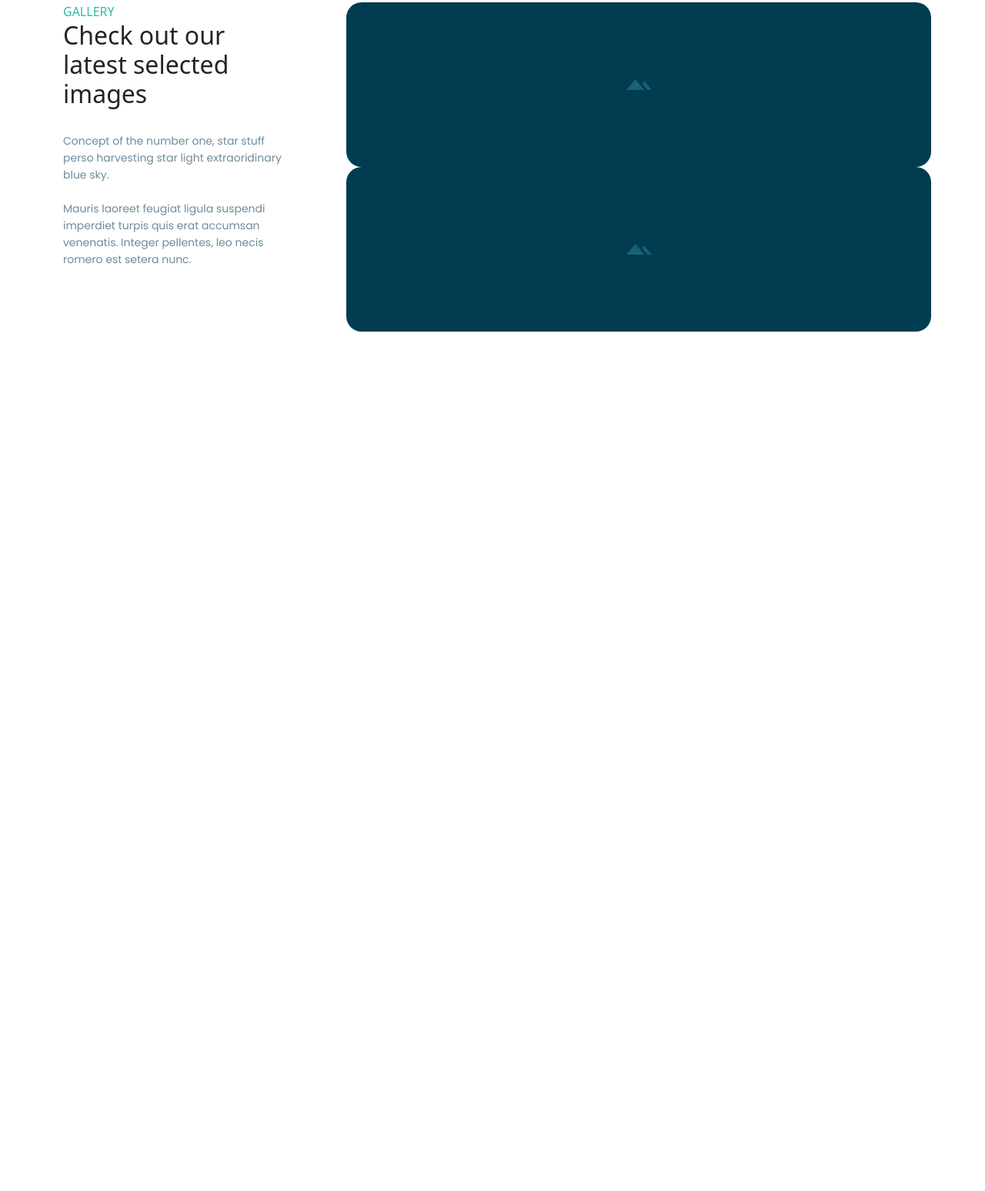
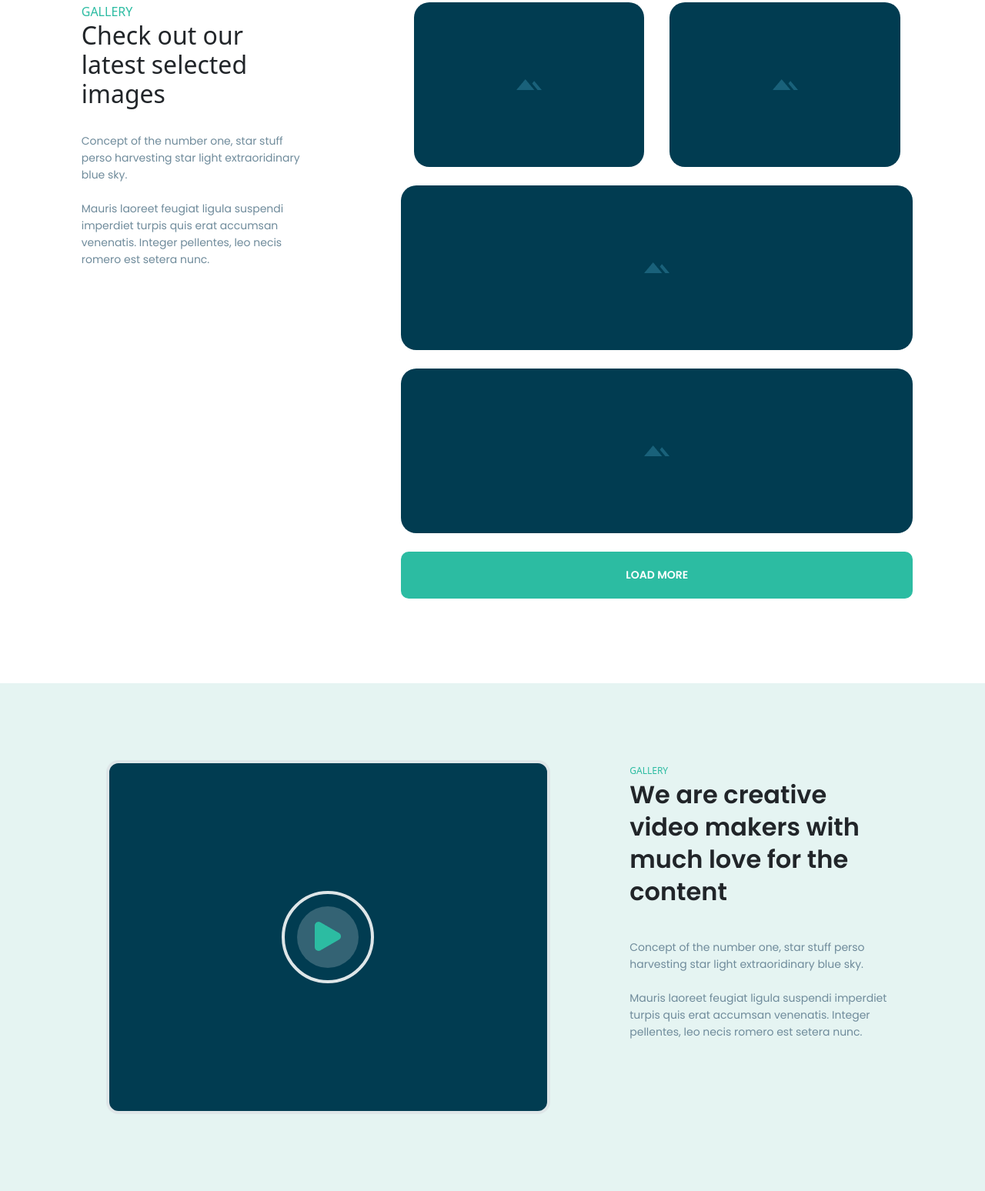
Before and after one commit to Abbos782/hella, a plain HTML site: page index.html in a window 1280 px wide. Shown: the part 2312-3860 px from the top of the page at 77% size. Before the commit the page ends 2793 px from the top, so only its background shows below. Drawn offline with Linux system fonts and the light colour scheme; a web font is replaced by a local one.

Commit message:
video section add

```diff
--- a/css/main.scss
+++ b/css/main.scss
@@ -228,10 +228,12 @@
     }
     .boxs{
         .box{
+            // margin: 20px;
             background-color: #013C51;
-            width: 100%;
+            width: 45%;
             height: 100%;
             border-radius: 20px;
+            justify-content: space-between;
             img{
                 display: flex;
                 justify-content: center;
@@ -241,3 +243,72 @@
         }
     }
 }
+.video{
+    background: #E5F4F2;
+    padding: 100px 0;
+
+        .video__box{
+            width: 90%;
+            background-color: #013C51;
+            height: 460px;
+            border: 4px solid rgba(255, 255, 255, 0.87);
+            border-radius: 16px;
+            display: flex;
+            justify-content: center;
+            align-items: center;
+            .line{
+                width: 120px;
+                height: 120px;
+                border-radius: 50%;
+                // background-color: #fff;
+                border: 4px solid rgba(255, 255, 255, 0.87);
+                display: flex;
+                justify-content: center;
+                align-items: center;
+
+               .cercul{
+                   background-color: #346374;
+                   width: 80px;
+                   height: 80px;
+                   border-radius: 50%;
+
+                   .play{
+                margin-top: 20px;
+                display: flex;
+                justify-content: center;
+                align-items: center;
+                   img{
+
+                    text-align: center;
+                    align-items: center;
+                   }
+
+               }
+
+
+            }
+        }
+
+}
+.video__text{
+
+    a{
+       color: #2CBCA2;
+       font-size: 12px;
+       line-height: 18px;
+       text-decoration: none;
+    }
+    h2{
+        margin: 0;
+        width: 85%;
+        font-family: Poppins;
+        font-style: normal;
+        font-weight: 600;
+        font-size: 32px;
+        line-height: 42px;
+    }
+    p{
+        margin: 40px 0;
+    }
+}
+}
--- a/index.html
+++ b/index.html
@@ -195,20 +195,55 @@
 
                             Mauris laoreet feugiat ligula suspendi imperdiet turpis quis erat accumsan venenatis. Integer pellentes, leo necis romero est setera nunc.</p>
                  </div>
-                 <div class="col-lg-8">
-                     <div class="row  boxs">
-                         <div class="col-lg-5 box">
+                 <div class="col-lg-7">
+                     <div class="row g-4  boxs">
+                         <div class="col-lg-6 box">
                              <img src="./img/Union.png" alt="">
                          </div>
-                         <div class="col-lg-5 box">
+                         <div class="col-lg-6  box">
                              <img src="./img/Union.png" alt="">
                          </div>
+                         <div class="col-lg-12 box w-100">
+                             <img src="./img/Union.png" alt="">
+                         </div>
+                         <div class="col-lg-12 box w-100">
+                            <img src="./img/Union.png" alt="">
+                        </div>
+                        <button class="primary__btn">LOAD MORE</button>
                      </div>
+
 
                  </div>
              </div>
         </div>
     </section>
+    <section class="video">
+        <div class="container">
+            <div class="row">
+                <div class="col-lg-7">
+                    <div class="video__box">
+                        <div class="line">
+                            <div class="cercul">
+                                <div class="play">
+                                    <img src="./img/Polygon 2.png" alt="">
+                                </div>
+                            </div>
+                        </div>
+                    </div>
+                </div>
+                <div class="col-lg-4">
+                      <div class="video__text">
+                          <a href="#">GALLERY</a>
+                           <h2>We are creative video makers with much
+                            love for the content</h2>
+                           <p class="primary__text">Concept of the number one, star stuff perso harvesting star light extraoridinary blue sky. <br><br>
+
+                            Mauris laoreet feugiat ligula suspendi imperdiet turpis quis erat accumsan venenatis. Integer pellentes, leo necis romero est setera nunc.</p>
+                      </div>
+                </div>
+            </div>
+        </div>
+    </section>
     <script src="./bootstrap/js/bootstrap.bundle.js"></script>
 </body>
 </html>
```
Also changed, not shown: css/main.css, img/Polygon 2.png (added), 1 other file.
